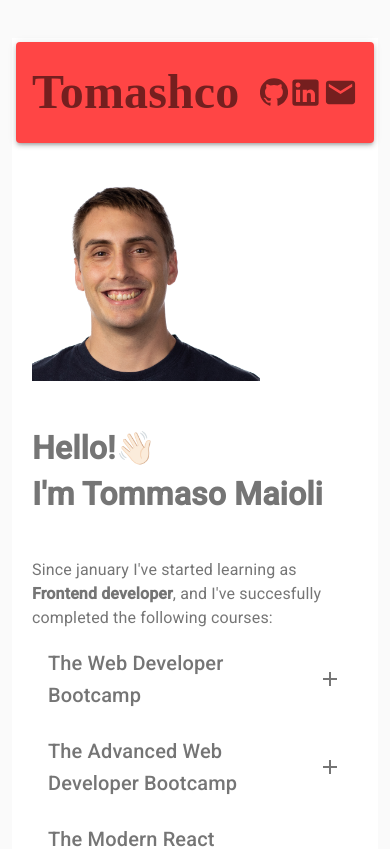
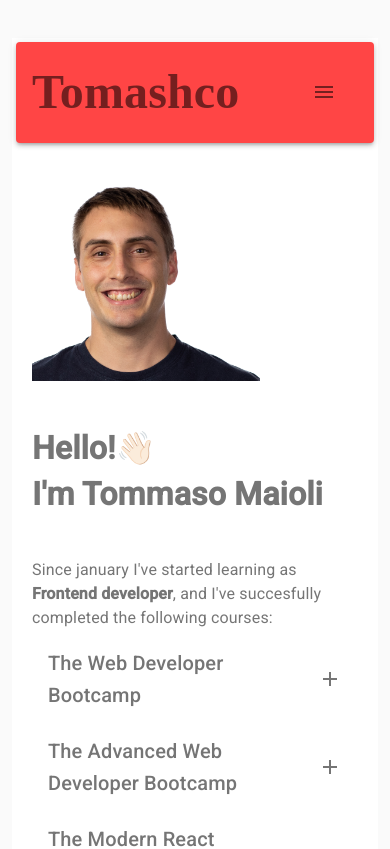
Before and after one commit to tomashco/tomashco.github.io, a React (Create React App) app: page / in a window 390 px wide. Shown: the top 849 px of the page. Built offline with nearby package versions, Linux system fonts and the light colour scheme; a web font is replaced by a local one.

Commit message:
added collapsible social menu on small screen. Still needs to tweak the style

```diff
--- a/src/AppBar.js
+++ b/src/AppBar.js
@@ -5,6 +5,8 @@ import Typography from '@material-ui/core/Typography';
 import LinkedInIcon from '@material-ui/icons/LinkedIn';
 import GitHubIcon from '@material-ui/icons/GitHub';
 import MailIcon from '@material-ui/icons/Mail';
+
+import ButtonAppBarCollapse from './ButtonAppBarCollapse'
 // import {Anchor, Box, Heading, Nav} from 'grommet'
 // import {Home, Notification, ChatOption} from 'grommet-icons'
 
@@ -14,7 +16,24 @@ const useStyles = makeStyles((theme) => ({
     justifyContent: "space-between",
     alignItems: "center",
     //marginBottom: "2em"
-  }
+  },
+  flexButton: {
+    display: "flex",
+    alignItems: "center",
+    justifyContent:"flex-end",
+  },
+  buttonBar: {
+    [theme.breakpoints.down("xs")]: {
+      display: "none",
+    },
+    // margin: "10px",
+    // paddingLeft: "16px",
+    // right: 0,
+    // position: "relative",
+    // width: "100%",
+    //background: "transparent",
+
+  },
 }));
 
 const AppBar = (props) => {
@@ -25,10 +44,19 @@ const AppBar = (props) => {
       <Typography variant="h1" style={{fontFamily: "Modak", color: "rgba(0, 0, 0, 0.54)", fontSize:'3rem'}}>
       Tomashco
       </Typography>
-      <div style={{display: "flex", alignItems: "center"}}>
-        <GitHubIcon style={{fontSize:"2em"}}/>
-        <LinkedInIcon style={{fontSize:"2.5em"}}/>
-        <MailIcon style={{fontSize:"2.5em"}}/>
+        <ButtonAppBarCollapse>
+      <div className={classes.flexButton} style={{backgroundColor: "#ff4545"}}>
+          <GitHubIcon style={{fontSize:"2em"}}/>
+          <LinkedInIcon style={{fontSize:"2.5em"}}/>
+          <MailIcon style={{fontSize:"2.5em"}}/>
+      </div>
+        </ButtonAppBarCollapse>
+        <div className={classes.buttonBar} id="appbar-collapse">
+        <div className={classes.flexButton}>
+          <GitHubIcon style={{fontSize:"2em"}}/>
+          <LinkedInIcon style={{fontSize:"2.5em"}}/>
+          <MailIcon style={{fontSize:"2.5em"}}/>
+        </div>
       </div>
     </div>
     )
--- /dev/null
+++ b/src/ButtonAppBarCollapse.js
@@ -0,0 +1,61 @@
+import React, {Component} from "react";
+import { withStyles } from "@material-ui/core/styles";
+import { Menu } from "@material-ui/core";
+import IconButton from "@material-ui/core/IconButton";
+import MenuIcon from '@material-ui/icons/Menu';
+
+const styles = theme => ({
+  buttonCollapse: {
+    [theme.breakpoints.up("sm")]: {
+      display: "none"
+    },
+    margin: "10px",
+    boxShadow: "none",
+  },
+});
+
+class ButtonAppBarCollapse extends Component {
+  constructor(props) {
+    super(props);
+    this.state = {
+      anchorEl: null
+    };
+    this.handleMenu = this.handleMenu.bind(this);
+  }
+  handleMenu = event => {
+    this.setState({ anchorEl: event.currentTarget });
+  };
+  handleClose = () => {
+    this.setState({ anchorEl: null });
+  };
+  render() {
+    const { classes } = this.props;
+    const { anchorEl } = this.state;
+    const open = Boolean(anchorEl);
+
+    return (
+      <div className={classes.buttonCollapse}>
+        <IconButton onClick={this.handleMenu}>
+          <MenuIcon />
+        </IconButton>
+        <Menu
+          id="menu-appbar"
+          anchorEl={anchorEl}
+          anchorOrigin={{
+            vertical: "top",
+            horizontal: "right"
+          }}
+          transformOrigin={{
+            vertical: "top",
+            horizontal: "right"
+          }}
+          open={open}
+          onClose={this.handleClose}
+        >
+          {this.props.children}
+        </Menu>
+      </div>
+    );
+  }
+}
+export default withStyles(styles)(ButtonAppBarCollapse);
```
